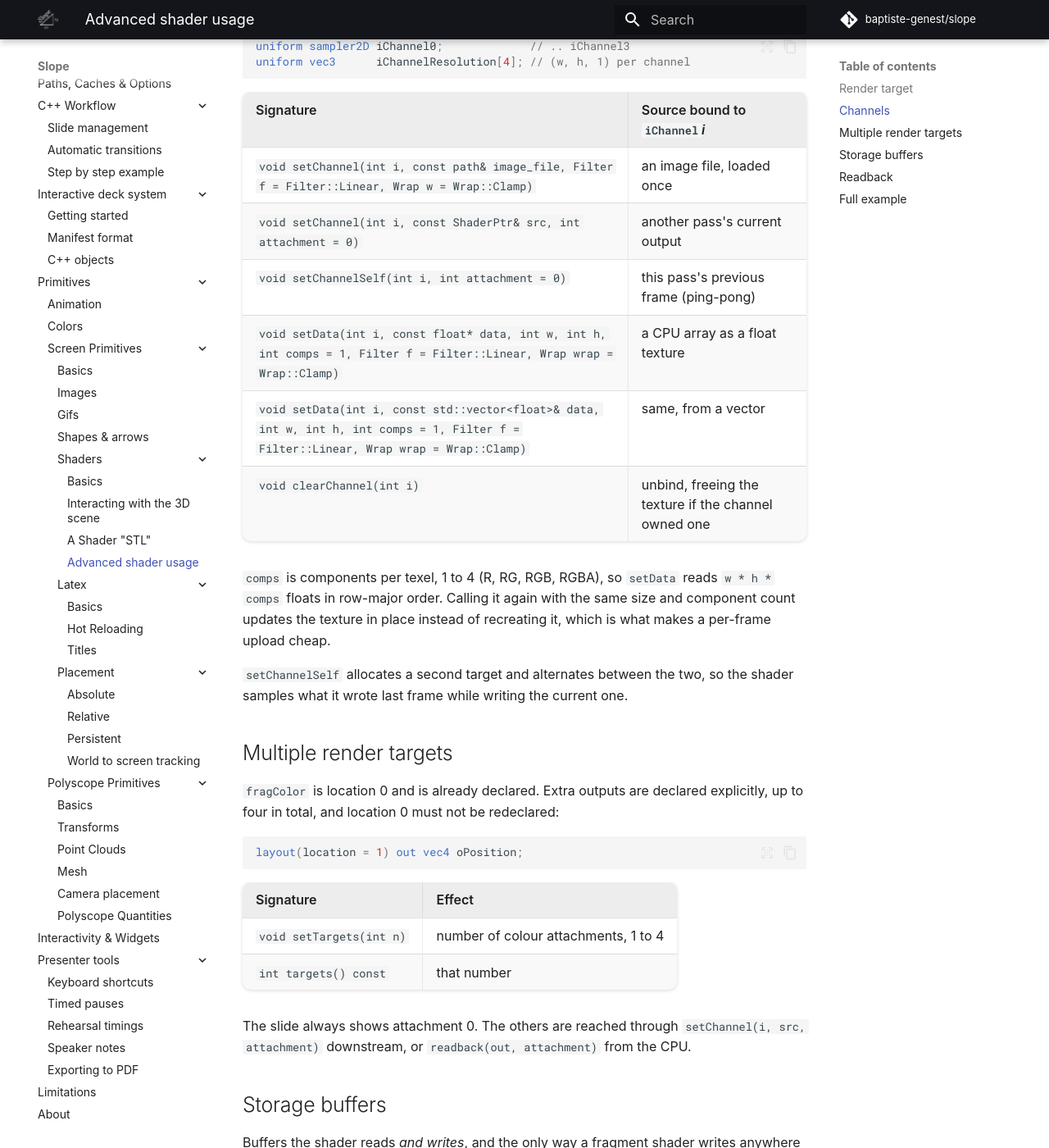
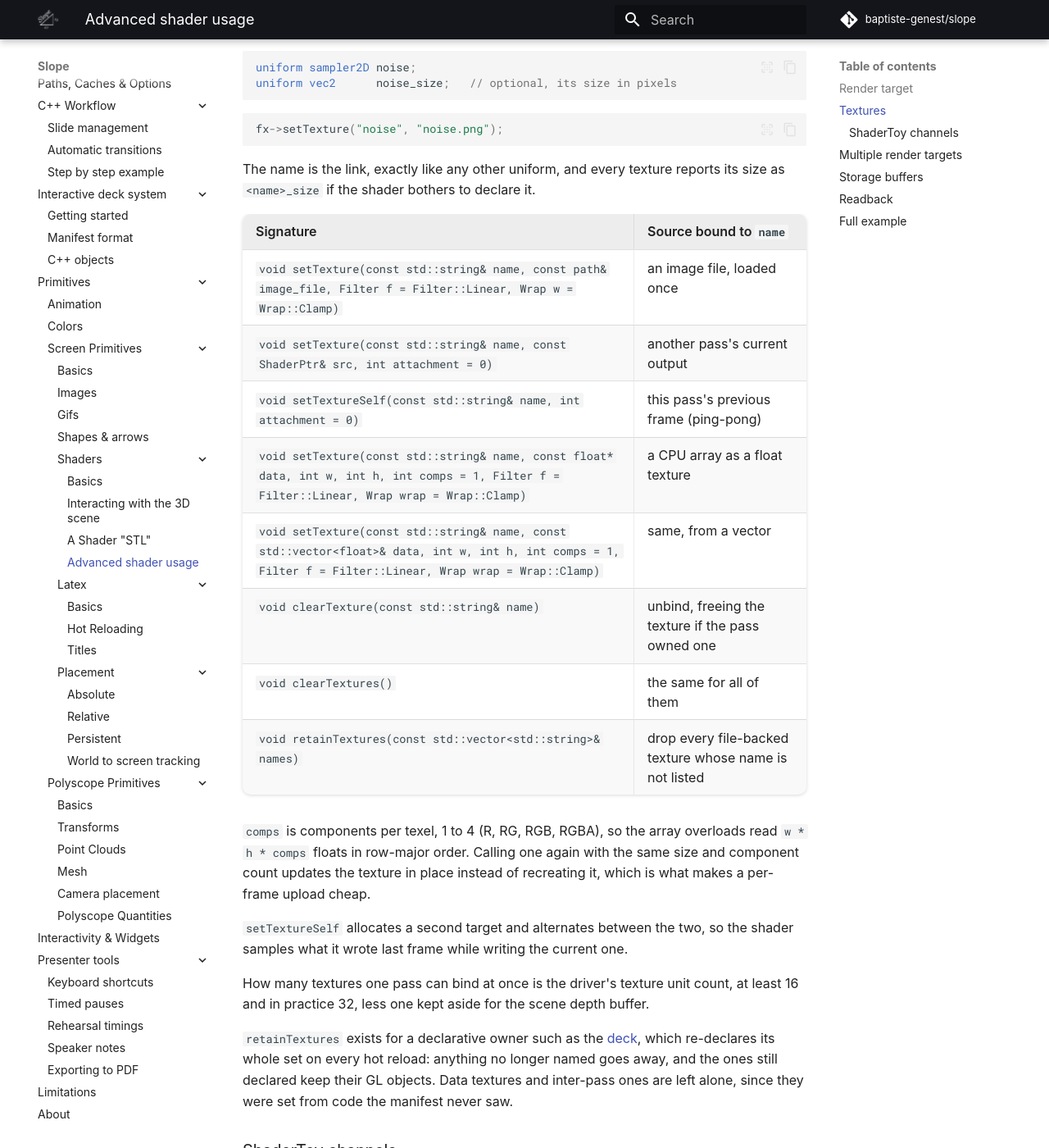
Before and after one commit to SlopeDoc/SlopeDoc.github.io, an MkDocs documentation site: the page built from docs/Primitives/Shader/advanced.md, in a window 1280 px wide and 1400 px high, scrolled down 1300 px. Shown: the whole window at 82% size. Built offline with MkDocs 1.6.1 and Material for MkDocs 9.7.7, drawn with Linux system fonts in a browser that asks for light colours; some web fonts are replaced; comment, search, counter and statistics services are not loaded; some of the changed text lies outside the part shown.

Commit message:
update doc to new shader texture system

````diff
--- a/docs/Primitives/Shader/advanced.md
+++ b/docs/Primitives/Shader/advanced.md
@@ -32,31 +32,63 @@ A hidden pass still has to be streamed into the slide to run: `setHidden` suppre
 blit, not the render. State that is integrated rather than looked at wants
 `setFloatBuffer()` and `Filter::Nearest`.
 
-## Channels
+## Textures
 
-`iChannel0..3` are the pass's sampler inputs, declared by the prelude:
+A pass samples its inputs through named samplers. Declare one in the shader and hand it a
+source from C++:
+
+```glsl
+uniform sampler2D noise;
+uniform vec2      noise_size;   // optional, its size in pixels
+```
+
+```c++
+fx->setTexture("noise", "noise.png");
+```
+
+The name is the link, exactly like any other uniform, and every texture reports its size as
+`<name>_size` if the shader bothers to declare it.
+
+| Signature | Source bound to `name` |
+| --- | --- |
+| `void setTexture(const std::string& name, const path& image_file, Filter f = Filter::Linear, Wrap w = Wrap::Clamp)` | an image file, loaded once |
+| `void setTexture(const std::string& name, const ShaderPtr& src, int attachment = 0)` | another pass's current output |
+| `void setTextureSelf(const std::string& name, int attachment = 0)` | this pass's previous frame (ping-pong) |
+| `void setTexture(const std::string& name, const float* data, int w, int h, int comps = 1, Filter f = Filter::Linear, Wrap wrap = Wrap::Clamp)` | a CPU array as a float texture |
+| `void setTexture(const std::string& name, const std::vector<float>& data, int w, int h, int comps = 1, Filter f = Filter::Linear, Wrap wrap = Wrap::Clamp)` | same, from a vector |
+| `void clearTexture(const std::string& name)` | unbind, freeing the texture if the pass owned one |
+| `void clearTextures()` | the same for all of them |
+| `void retainTextures(const std::vector<std::string>& names)` | drop every file-backed texture whose name is not listed |
+
+`comps` is components per texel, 1 to 4 (R, RG, RGB, RGBA), so the array overloads read
+`w * h * comps` floats in row-major order. Calling one again with the same size and
+component count updates the texture in place instead of recreating it, which is what makes
+a per-frame upload cheap.
+
+`setTextureSelf` allocates a second target and alternates between the two, so the shader
+samples what it wrote last frame while writing the current one.
+
+How many textures one pass can bind at once is the driver's texture unit count, at least 16
+and in practice 32, less one kept aside for the scene depth buffer.
+
+`retainTextures` exists for a declarative owner such as the [deck](../../../deck/manifest),
+which re-declares its whole set on every hot reload: anything no longer named goes away,
+and the ones still declared keep their GL objects. Data textures and inter-pass ones are
+left alone, since they were set from code the manifest never saw.
+
+### ShaderToy channels
+
+`iChannel0..3` are four reserved texture names, declared for you by the prelude:
 
 ```glsl
 uniform sampler2D iChannel0;             // .. iChannel3
 uniform vec3      iChannelResolution[4]; // (w, h, 1) per channel
 ```
 
-| Signature | Source bound to `iChannel`*i* |
-| --- | --- |
-| `void setChannel(int i, const path& image_file, Filter f = Filter::Linear, Wrap w = Wrap::Clamp)` | an image file, loaded once |
-| `void setChannel(int i, const ShaderPtr& src, int attachment = 0)` | another pass's current output |
-| `void setChannelSelf(int i, int attachment = 0)` | this pass's previous frame (ping-pong) |
-| `void setData(int i, const float* data, int w, int h, int comps = 1, Filter f = Filter::Linear, Wrap wrap = Wrap::Clamp)` | a CPU array as a float texture |
-| `void setData(int i, const std::vector<float>& data, int w, int h, int comps = 1, Filter f = Filter::Linear, Wrap wrap = Wrap::Clamp)` | same, from a vector |
-| `void clearChannel(int i)` | unbind, freeing the texture if the channel owned one |
-
-`comps` is components per texel, 1 to 4 (R, RG, RGB, RGBA), so `setData` reads
-`w * h * comps` floats in row-major order. Calling it again with the same size and
-component count updates the texture in place instead of recreating it, which is what makes
-a per-frame upload cheap.
-
-`setChannelSelf` allocates a second target and alternates between the two, so the shader
-samples what it wrote last frame while writing the current one.
+`setChannel`, `setChannelSelf`, `setData` and `clearChannel` are the calls above under those
+reserved names, so a shader written for ShaderToy runs here unchanged. That is all the
+compatibility amounts to: a channel does nothing a named texture cannot, and a name saves
+you from remembering what was in slot 2.
 
 ## Multiple render targets
 
@@ -73,7 +105,7 @@ layout(location = 1) out vec4 oPosition;
 | `int targets() const` | that number |
 
 The slide always shows attachment 0. The others are reached through
-`setChannel(i, src, attachment)` downstream, or `readback(out, attachment)` from the CPU.
+`setTexture(name, src, attachment)` downstream, or `readback(out, attachment)` from the CPU.
 
 ## Storage buffers
 
@@ -162,8 +194,8 @@ the peak density reduced on the GPU and read back as four bytes to normalise the
         auto sim = Shader::FromFile("sim.frag", N, N);
         sim->setFloatBuffer();                    // state, not colour
         sim->setFilter(Shader::Filter::Nearest);  // a texel is a particle
-        sim->setChannelSelf(0);                   // iChannel0 = last frame's state
-        sim->setData(1, weight, M, M);            // iChannel1 = the CPU field
+        sim->setTextureSelf("state");             // last frame's state
+        sim->setTexture("field", weight, M, M);   // the CPU field
         sim->setHidden();
         sim->allocBuffer(0, GRID * GRID * sizeof(unsigned));   // density grid
         sim->allocBuffer(1, sizeof(unsigned));                 // peak density
@@ -197,6 +229,9 @@ the peak density reduced on the GPU and read back as four bytes to normalise the
 
     ```glsl title="sim.frag"
     // one texel = one particle : rg = position, ba = velocity
+    uniform sampler2D state;    // this shader's previous frame
+    uniform sampler2D field;    // the CPU field
+
     layout(std430, binding = 0) buffer Density { uint density[]; };
     layout(std430, binding = 1) buffer Peak    { uint peak[]; };
 
````
Also changed, not shown: other parts of docs/Primitives/Shader/advanced.md (+2 -2 lines), docs/deck/manifest.md (+44 -1 lines).
